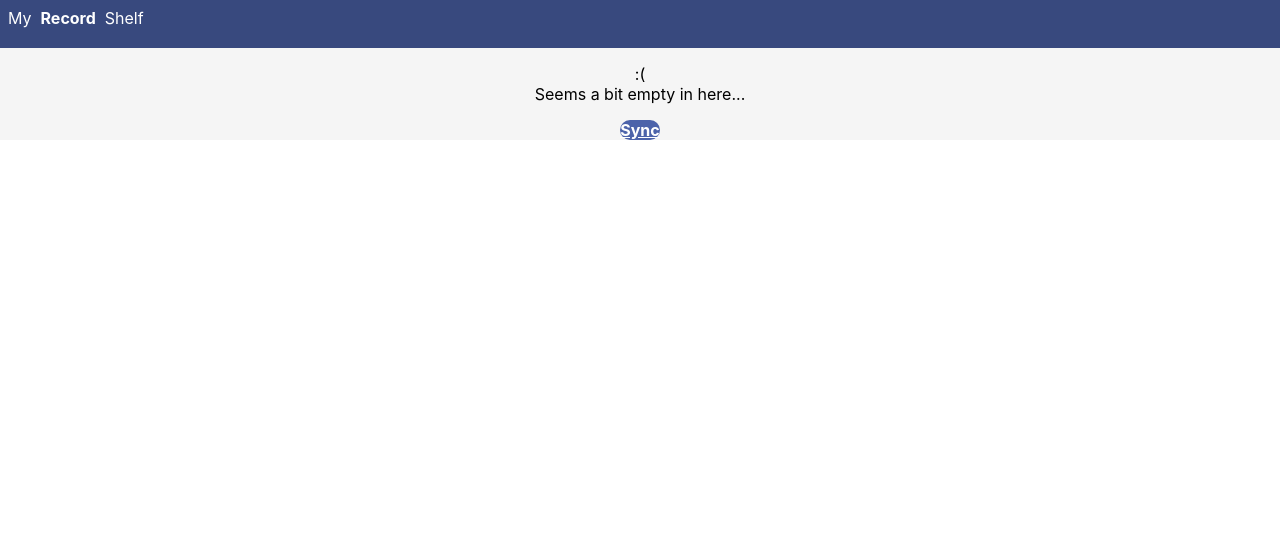
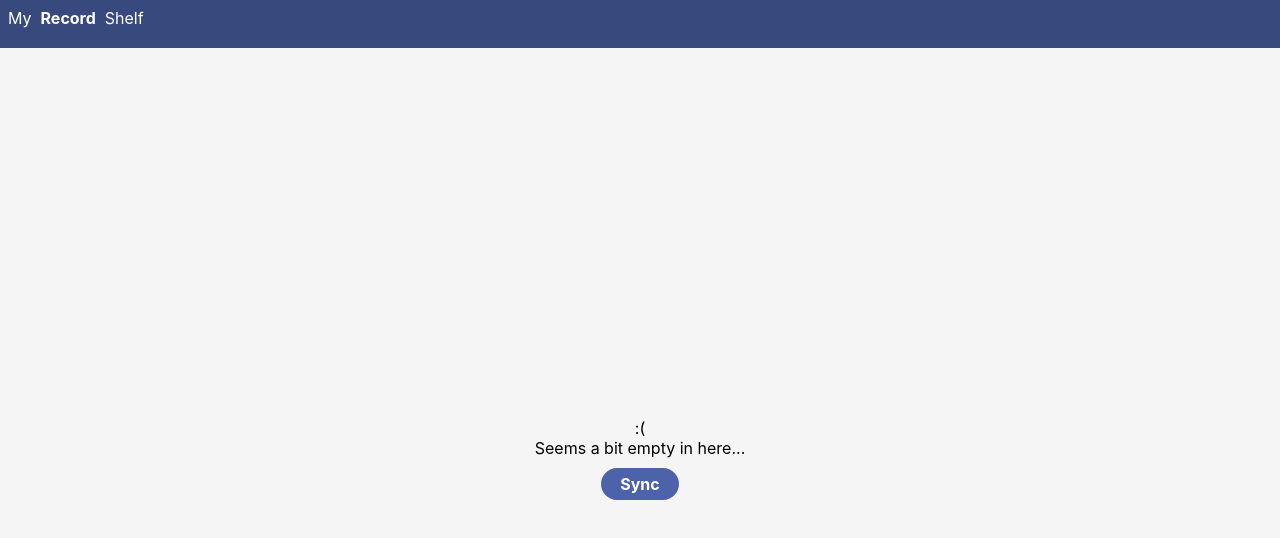
Before and after one commit to Meghan1202/spotify-eval, a React (Create React App) app: page / in a window 1280 px wide. Shown: the top 538 px of the page. Built offline with nearby package versions, Linux system fonts and the light colour scheme.

Commit message:
fix: styling of landing page

```diff
--- a/src/index.css
+++ b/src/index.css
@@ -5,6 +5,7 @@ body {
     sans-serif;
   -webkit-font-smoothing: antialiased;
   -moz-osx-font-smoothing: grayscale;
+  background-color: #f5f5f5;
 }
 
 code {
--- a/src/pages/LandingPage/LandingPage.css
+++ b/src/pages/LandingPage/LandingPage.css
@@ -1,14 +1,21 @@
 .Sync-Buton {
-    width: 4.8rem;
-    height: 1.7rem;
     background-color: #4c63aa;
     border-radius: 2rem;
     color: white;
     border: none;
     font-weight: bold;
+    text-decoration: none;
+    padding: 0.4rem 1.2rem;
 }
 
 .Landing-Page {
     align-self: center;
-    justify-content: center;
+    justify-self: center;
 }
+
+.Landing-Body {
+    display: flex;
+    height: 100vh;
+    align-content: center;
+    justify-content: center
+}
--- a/src/pages/LandingPage/LandingPage.jsx
+++ b/src/pages/LandingPage/LandingPage.jsx
@@ -4,6 +4,7 @@ import { Link } from 'react-router-dom';
 import './LandingPage.css';
 
 const LandingPage = ({ getSongs }) => (
+  <div className="Landing-Body">
     <div className="Landing-Page">
       <p>
         :(
@@ -12,7 +13,8 @@ const LandingPage = ({ getSongs }) => (
         Seems a bit empty in here...
         <br />
       </p>
-    <Link to="/allSongs" className="Sync-Buton" type="button" onClick={() => { getSongs(); }}>Sync</Link>
+      <Link to="/allSongs" className="Sync-Buton" onClick={() => { getSongs(); }}>Sync</Link>
+    </div>
   </div>
 );
 LandingPage.propTypes = {
```
Lines whose indentation alone changed are shown as unchanged.
